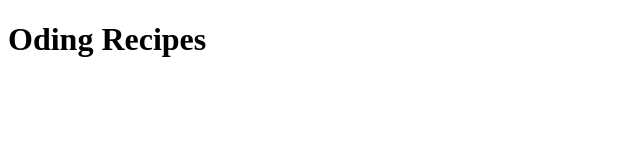
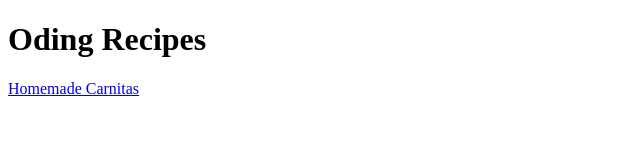
Before and after one commit to GeekyManatee/odin-recipes, a plain HTML site: page index.html in a window 1280 px wide. Shown: the whole page, without its empty margins (0-640 px from the left). Drawn offline with Linux system fonts and the light colour scheme.

Commit message:
Add recipes page and link to carnintas

```diff
--- a/index.html
+++ b/index.html
@@ -6,6 +6,7 @@
         </head>
     <body>
        <h1>Oding Recipes</h1>
+       <a href="./recipes/carnitas.html" rel="noopener noreferrer">Homemade Carnitas</a>
     </body>
 
 </html>
```
Also changed, not shown: recipes/carnitas.html (added, +1 -0 lines).
